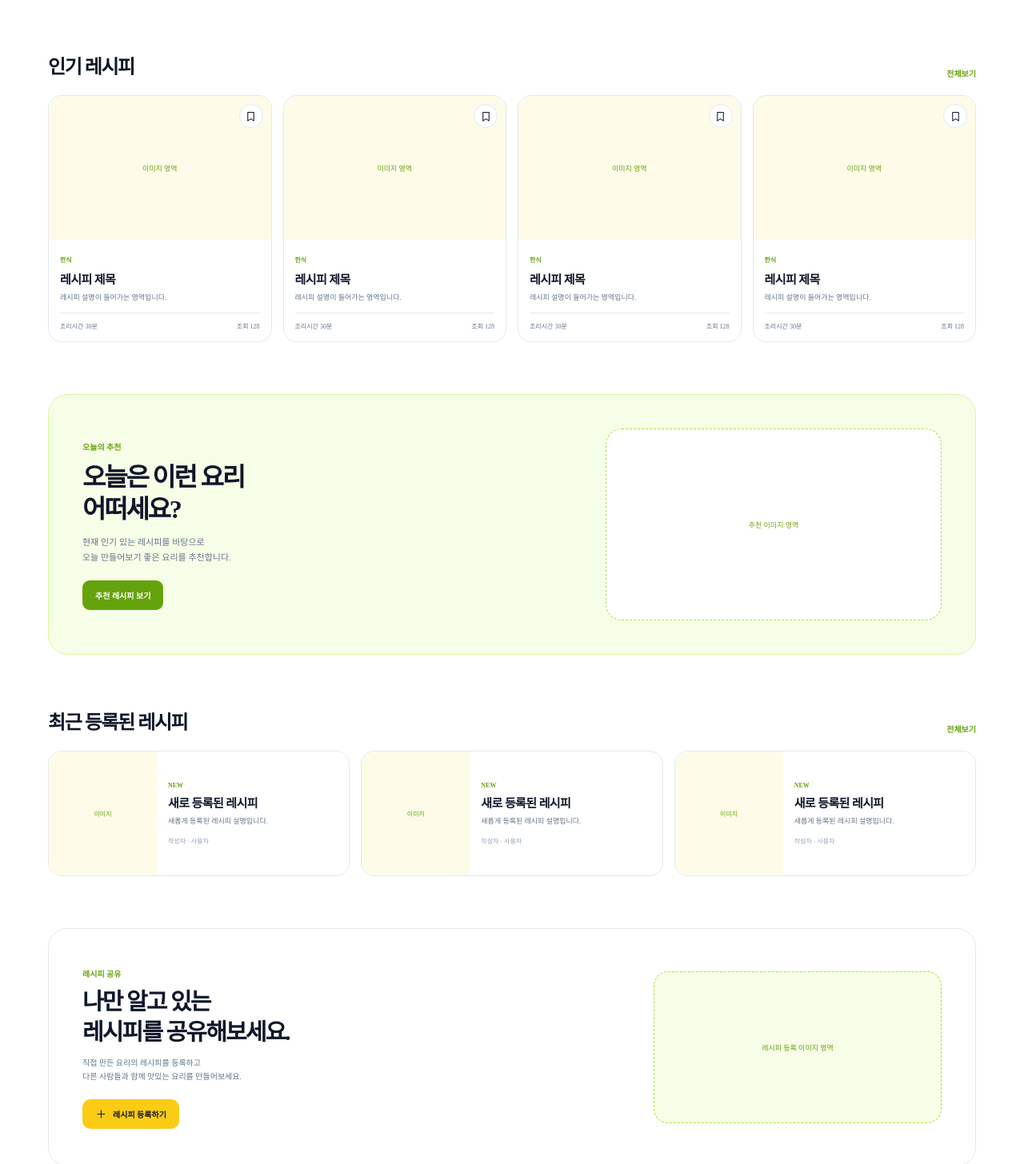
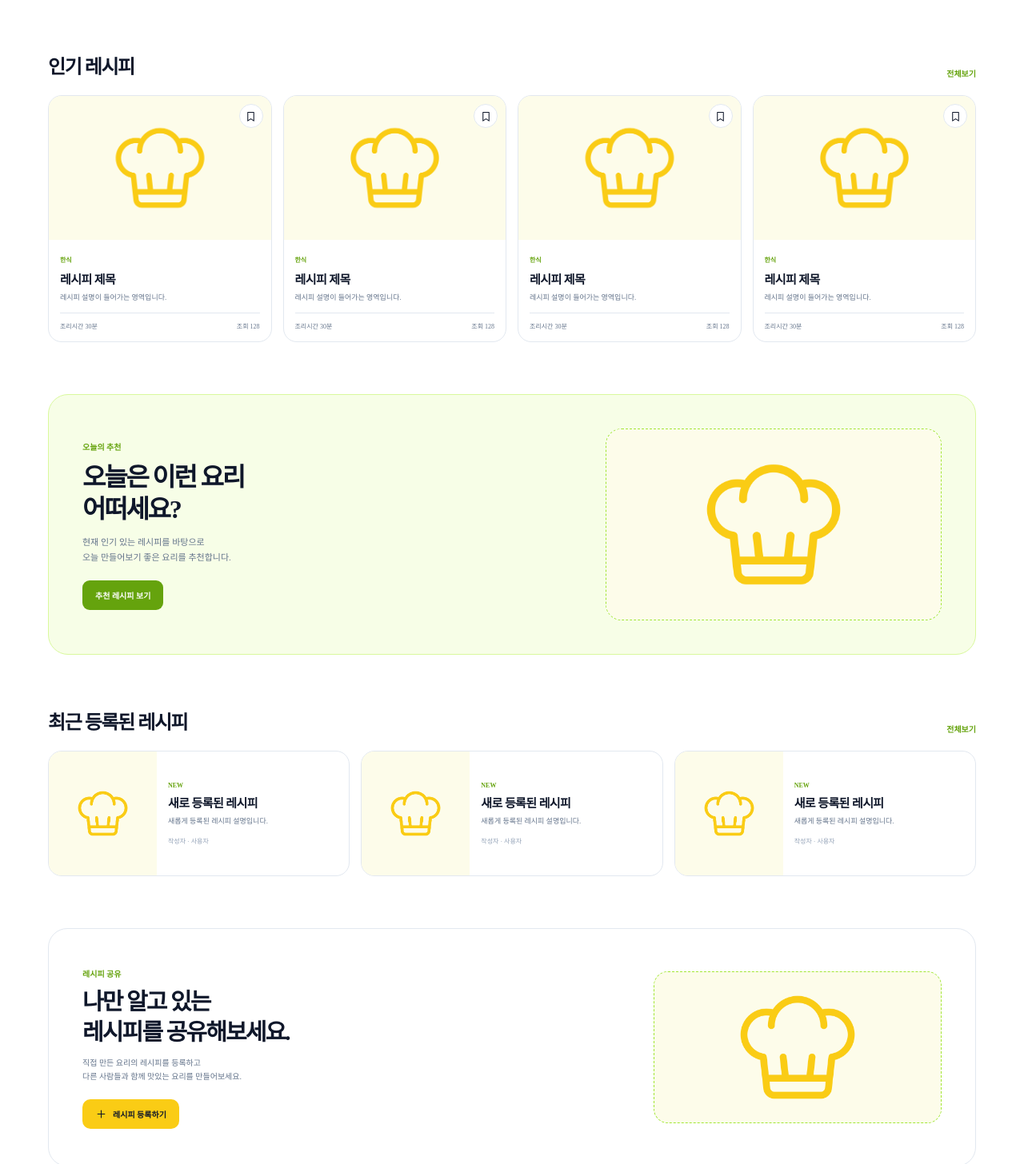
Before and after one commit to easternY-parh0/yori-wiki2, a SvelteKit app: page / in a window 1280 px wide. Shown: the part 1079-2535 px from the top of the page at 80% size. Built offline with nearby package versions, Linux system fonts and the light colour scheme; no server answers.

Commit message:
main page overhaul #3, added base images

```diff
--- a/src/routes/+page.svelte
+++ b/src/routes/+page.svelte
@@ -1,6 +1,8 @@
 <script lang="ts">
     import { onMount } from 'svelte';
     import heroImg from '$lib/assets/image/hero.jpg';
+    import noRecipeImg from '$lib/assets/image/no-image.png';
+    import baseProfileImg from '$lib/assets/image/base-profile.png';
 
     let currentBanner = $state(0);
 
@@ -136,7 +138,7 @@
                 {#each popularRecipes as recipe}
                     <a href="/recipes/example" class="recipe">
                         <div class="recipe-image">
-                            <span>이미지 영역</span>
+                            <img src={noRecipeImg} alt="레시피 이미지 준비중" />
                             <button class="bookmark" type="button" aria-label="즐겨찾기" onclick={(event) => event.preventDefault()}>
                                 <svg viewBox="0 0 24 24" aria-hidden="true">
                                     <path d="M6 4h12v17l-6-4-6 4z" />
@@ -164,7 +166,7 @@
             </div>
 
             <div class="recommend-image">
-                <span>추천 이미지 영역</span>
+                <img src={noRecipeImg} alt="추천 레시피 이미지 준비중" />
             </div>
         </section>
 
@@ -177,7 +179,9 @@
             <div class="recent-grid">
                 {#each recentRecipes as recipe, index}
                     <a href="/recipes/example" class="recent-recipe">
-                        <div class="recent-image"><span>이미지</span></div>
+                        <div class="recent-image">
+                            <img src={noRecipeImg} alt="최근 레시피 이미지 준비중" />
+                        </div>
                         <div class="recent-info">
                             <span class="tag">NEW</span>
                             <h3>{recipe}</h3>
@@ -204,7 +208,7 @@
             </div>
 
             <div class="register-image">
-                <span>레시피 등록 이미지 영역</span>
+                <img src={noRecipeImg} alt="레시피 등록 이미지 준비중" />
             </div>
         </section>
 
@@ -232,7 +236,7 @@
                 <div class="post-list">
                     {#each posts as post}
                         <a href="/community/example" class="post">
-                            <div class="post-avatar"></div>
+                            <img class="post-avatar" src={baseProfileImg} alt="프로필 이미지" />
                             <div>
                                 <strong>{post}</strong>
                                 <span>작성자 · 2시간 전</span>
@@ -398,7 +402,6 @@
         grid-template-columns: minmax(320px, 1.1fr) 1fr;
         align-items: center;
         min-height: 510px;
-        /* 왼쪽 중앙 정렬 기준을 유지하면서 전체 폭 활용 */
         padding-left: max(24px, calc((100% - 1160px) / 2));
     }
 
@@ -426,7 +429,6 @@
         line-height: 1.8;
     }
 
-    /* 히어로 이미지 꽉 채우기 및 그라데이션 관련 스타일 */
     .hero-image-container {
         position: absolute;
         top: 0;
@@ -600,11 +602,14 @@
     .recipe-image {
         position: relative;
         height: 180px;
-		display: grid;
-		place-items: center;
         background: var(--surface-yellow);
-		color: var(--accent);
-		font-size: 9px;
+        overflow: hidden;
+    }
+
+    .recipe-image img {
+        width: 100%;
+        height: 100%;
+        object-fit: cover;
     }
 
     .bookmark {
@@ -709,13 +714,16 @@
 
     .recommend-image {
         height: 240px;
-		display: grid;
-		place-items: center;
         border: 1.5px dashed var(--border-accent);
         border-radius: 20px;
         background: var(--surface);
-		color: var(--accent);
-		font-size: 9px;
+        overflow: hidden;
+    }
+
+    .recommend-image img {
+        width: 100%;
+        height: 100%;
+        object-fit: cover;
     }
 
     .recent-grid {
@@ -731,11 +739,15 @@
 
     .recent-image {
         min-height: 155px;
-		display: grid;
-		place-items: center;
+        height: 100%;
         background: var(--surface-yellow);
-		color: var(--accent);
-		font-size: 8px;
+        overflow: hidden;
+    }
+
+    .recent-image img {
+        width: 100%;
+        height: 100%;
+        object-fit: cover;
     }
 
     .recent-info {
@@ -812,13 +824,16 @@
 
     .register-image {
         height: 190px;
-		display: grid;
-		place-items: center;
         border: 1.5px dashed var(--border-accent);
         border-radius: 18px;
         background: var(--surface-green);
-		color: var(--accent);
-		font-size: 9px;
+        overflow: hidden;
+    }
+
+    .register-image img {
+        width: 100%;
+        height: 100%;
+        object-fit: cover;
     }
 
     .bottom-grid {
@@ -873,7 +888,7 @@
         width: 32px;
         height: 32px;
         border-radius: 50%;
-		background: var(--surface-yellow);
+        object-fit: cover;
     }
 
     .post strong {
```
Also changed, not shown: src/lib/assets/image/base-profile.png (added), src/lib/assets/image/no-image.png (added). Lines whose indentation alone changed are shown as unchanged.
